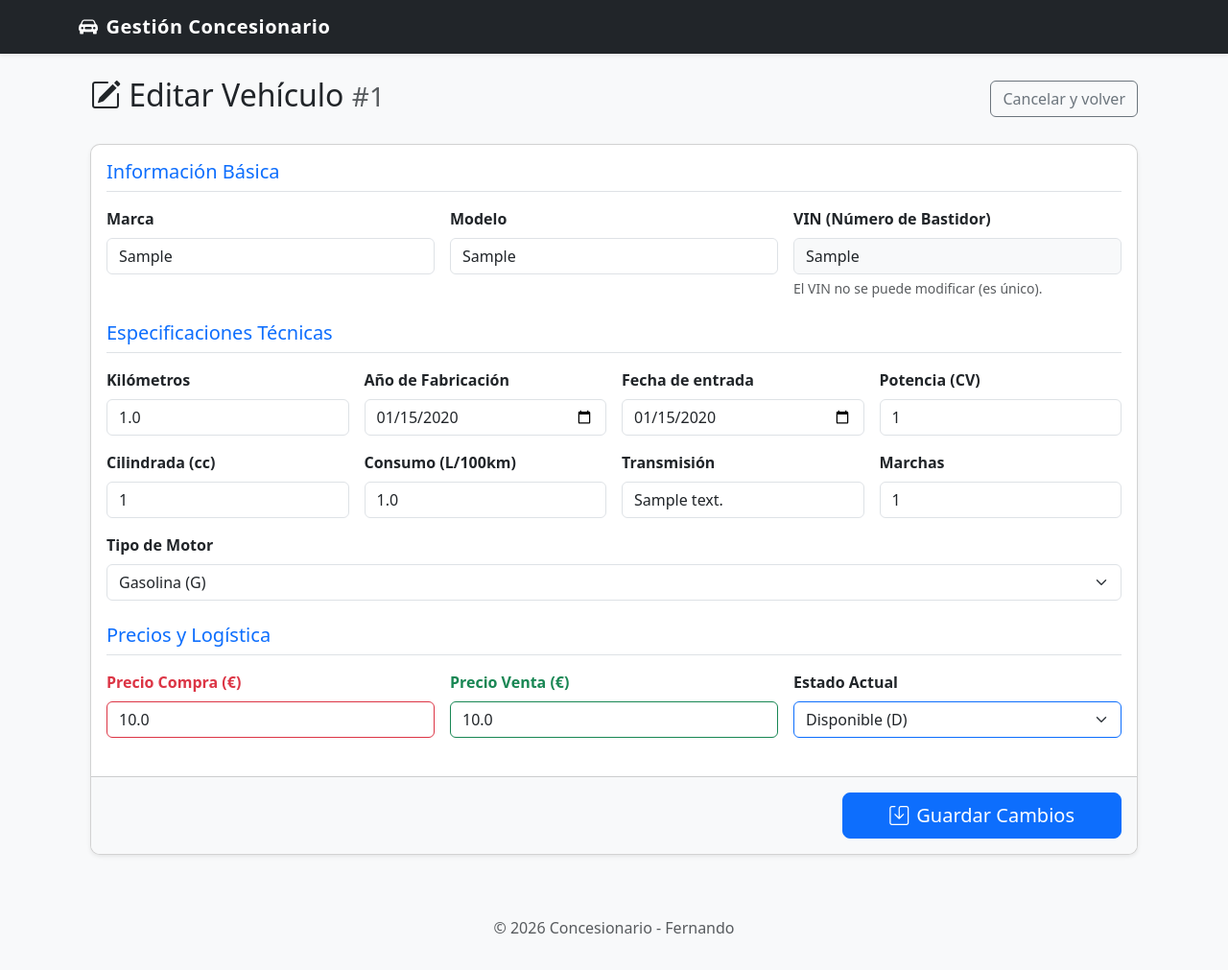
After one commit to FerMelero/gestion-concesionario, a Flask app: page /vehiculos/modificar/1 in a window 1280 px wide. The commit adds this page. Shown: the whole page at 96% size. Run offline with Flask 3, Linux system fonts and the light colour scheme; tables that the repository leaves empty hold one stand-in row (values such as "Sample post").

Commit message:
Ahora se pueden modificar vehiculos.

```diff
--- a/models/db.py
+++ b/models/db.py
@@ -86,7 +86,27 @@ def insert_masivo(lista_vehiculos):
     finally:
         session.close()
 
+def cambiar_cc_electricos():
+    session = Session()
+    try:
+        session.query(Vehiculo).filter(Vehiculo.motor == "E").update({"cilindrada" : 0})
+        session.commit()
+    except Exception as e:
+        session.rollback()
+        print("Error", e)
+    finally:
+        session.close()
 
-
+def mod_vehiculo(id, datos_nuevos):
+    session = Session()
+    try:
+        session.query(Vehiculo).filter(Vehiculo.id == id).update(datos_nuevos)
+        session.commit()
+    except Exception as e:
+        session.rollback()
+        print("Error", e)
+    finally:
+        session.close()
+    session = Session()
 if __name__ == "__main__":
-    crear_tablas()
+    cambiar_cc_electricos()
--- a/routes/vehicles.py
+++ b/routes/vehicles.py
@@ -1,5 +1,5 @@
 from flask import Blueprint, render_template, request, redirect, url_for
-from models.db import get_all_vehicles, insert_vehicle, vehicle_by_id, delete_vehicle
+from models.db import get_all_vehicles, insert_vehicle, vehicle_by_id, delete_vehicle, mod_vehiculo
 from datetime import datetime
 
 vehiculos_bp = Blueprint('vehiculos', __name__)
@@ -52,3 +52,30 @@ def vehiculo_id(id):
     id_vehiculo = vehicle_by_id(id)
 
     return render_template('vehicleId.html', vehiculo=id_vehiculo)
+
+@vehiculos_bp.route('/vehiculos/modificar/<int:id>', methods=["GET", "POST"])
+def modificar_vehiculo(id):
+    vehiculo_objeto = vehicle_by_id(id)
+    if request.method == "POST":
+        registro = {
+        "marca" : request.form["marca"],
+        "modelo" :request.form["modelo"],
+        "kilometros" : float(request.form["kilometros"]),
+
+        "anio" : datetime.strptime(request.form["anio"], '%Y-%m-%d'),
+        "fecha_entrada" : datetime.strptime(request.form["fEntrada"], '%Y-%m-%d'),
+
+        "motor" : request.form["motor"],
+        "cilindrada" : request.form["cilindrada"],
+        "consumo": float(request.form["consumo"]),
+        "potencia" : int(request.form["potencia"]),
+        "transmision" : request.form["transmision"],
+        "marchas" : request.form["marchas"],
+        "precio_compra" : float(request.form["pCompra"]),
+        "precio_venta" : float(request.form["pVenta"]),
+        "estado" : request.form["estado"]
+        }
+        mod_vehiculo(id, registro)
+        return redirect(url_for('vehiculos.vehiculo_id', id=id))
+
+    return render_template('modifyVehicle.html', vehiculo=vehiculo_objeto)
--- /dev/null
+++ b/templates/modifyVehicle.html
@@ -0,0 +1,108 @@
+{% extends "base.html" %}
+
+{% block title %}Editar: {{ vehiculo.marca }} {{ vehiculo.modelo }}{% endblock %}
+
+{% block content %}
+<div class="container mt-4">
+    <div class="d-flex justify-content-between align-items-center mb-4">
+        <h2><i class="bi bi-pencil-square"></i> Editar Vehículo <small class="text-muted">#{{ vehiculo.id }}</small></h2>
+        <a href="{{ url_for('vehiculos.vehiculo_id', id=vehiculo.id) }}" class="btn btn-outline-secondary">
+            Cancelar y volver
+        </a>
+    </div>
+
+    <form action="{{ url_for('vehiculos.modificar_vehiculo', id=vehiculo.id) }}" method="POST" class="card shadow-sm">
+        <div class="card-body">
+            <h5 class="card-title border-bottom pb-2 mb-3 text-primary">Información Básica</h5>
+            <div class="row g-3 mb-4">
+                <div class="col-md-4">
+                    <label class="form-label fw-bold">Marca</label>
+                    <input type="text" name="marca" class="form-control" value="{{ vehiculo.marca }}" required>
+                </div>
+                <div class="col-md-4">
+                    <label class="form-label fw-bold">Modelo</label>
+                    <input type="text" name="modelo" class="form-control" value="{{ vehiculo.modelo }}" required>
+                </div>
+                <div class="col-md-4">
+                    <label class="form-label fw-bold">VIN (Número de Bastidor)</label>
+                    <input type="text" class="form-control bg-light" value="{{ vehiculo.vin }}" readonly>
+                    <div class="form-text">El VIN no se puede modificar (es único).</div>
+                </div>
+            </div>
+
+            <h5 class="card-title border-bottom pb-2 mb-3 text-primary">Especificaciones Técnicas</h5>
+            <div class="row g-3 mb-4">
+                <div class="col-md-3">
+                    <label class="form-label fw-bold">Kilómetros</label>
+                    <input type="number" step="0.1" name="kilometros" class="form-control" value="{{ vehiculo.kilometros }}" required>
+                </div>
+                <div class="col-md-3">
+                    <label class="form-label fw-bold">Año de Fabricación</label>
+                    <input type="date" name="anio" class="form-control"
+                           value="{{ vehiculo.anio.strftime('%Y-%m-%d') }}" required>
+                </div>
+                <div class="col-md-3">
+                    <label class="form-label fw-bold">Fecha de entrada</label>
+                    <input type="date" name="fEntrada" class="form-control"
+                           value="{{ vehiculo.fecha_entrada.strftime('%Y-%m-%d') }}" required>
+                </div>
+                <div class="col-md-3">
+                    <label class="form-label fw-bold">Potencia (CV)</label>
+                    <input type="number" name="potencia" class="form-control" value="{{ vehiculo.potencia }}" required>
+                </div>
+                <div class="col-md-3">
+                    <label class="form-label fw-bold">Cilindrada (cc)</label>
+                    <input type="number" name="cilindrada" class="form-control" value="{{ vehiculo.cilindrada }}">
+                </div>
+                <div class="col-md-3">
+                    <label class="form-label fw-bold">Consumo (L/100km)</label>
+                    <input type="number" step="0.01" name="consumo" class="form-control" value="{{ vehiculo.consumo }}" required>
+                </div>
+                <div class="col-md-3">
+                    <label class="form-label fw-bold">Transmisión</label>
+                    <input type="text" name="transmision" class="form-control" value="{{ vehiculo.transmision }}">
+                </div>
+                <div class="col-md-3">
+                    <label class="form-label fw-bold">Marchas</label>
+                    <input type="number" name="marchas" class="form-control" value="{{ vehiculo.marchas }}">
+                </div>
+                <div class="col-md-12">
+                    <label class="form-label fw-bold">Tipo de Motor</label>
+                    <select name="motor" class="form-select">
+                        <option value="G" {% if vehiculo.motor == 'G' %}selected{% endif %}>Gasolina (G)</option>
+                        <option value="D" {% if vehiculo.motor == 'D' %}selected{% endif %}>Diésel (D)</option>
+                        <option value="E" {% if vehiculo.motor == 'E' %}selected{% endif %}>Eléctrico (E)</option>
+                        <option value="HB" {% if vehiculo.motor == 'HB' %}selected{% endif %}>Híbrido (HB)</option>
+                    </select>
+                </div>
+            </div>
+
+            <h5 class="card-title border-bottom pb-2 mb-3 text-primary">Precios y Logística</h5>
+            <div class="row g-3 mb-4">
+                <div class="col-md-4">
+                    <label class="form-label fw-bold text-danger">Precio Compra (€)</label>
+                    <input type="number" step="0.01" name="pCompra" class="form-control border-danger" value="{{ vehiculo.precio_compra }}" required>
+                </div>
+                <div class="col-md-4">
+                    <label class="form-label fw-bold text-success">Precio Venta (€)</label>
+                    <input type="number" step="0.01" name="pVenta" class="form-control border-success" value="{{ vehiculo.precio_venta }}" required>
+                </div>
+                <div class="col-md-4">
+                    <label class="form-label fw-bold">Estado Actual</label>
+                    <select name="estado" class="form-select border-primary">
+                        <option value="D" {% if vehiculo.estado == 'D' %}selected{% endif %}>Disponible (D)</option>
+                        <option value="R" {% if vehiculo.estado == 'R' %}selected{% endif %}>Reservado / Taller (R)</option>
+                        <option value="V" {% if vehiculo.estado == 'V' %}selected{% endif %}>Vendido (V)</option>
+                    </select>
+                </div>
+            </div>
+        </div>
+
+        <div class="card-footer bg-light d-flex justify-content-end py-3">
+            <button type="submit" class="btn btn-primary btn-lg px-5">
+                <i class="bi bi-save me-2"></i>Guardar Cambios
+            </button>
+        </div>
+    </form>
+</div>
+{% endblock %}
```
Also changed, not shown: templates/vehicleId.html (+24 -4 lines).
